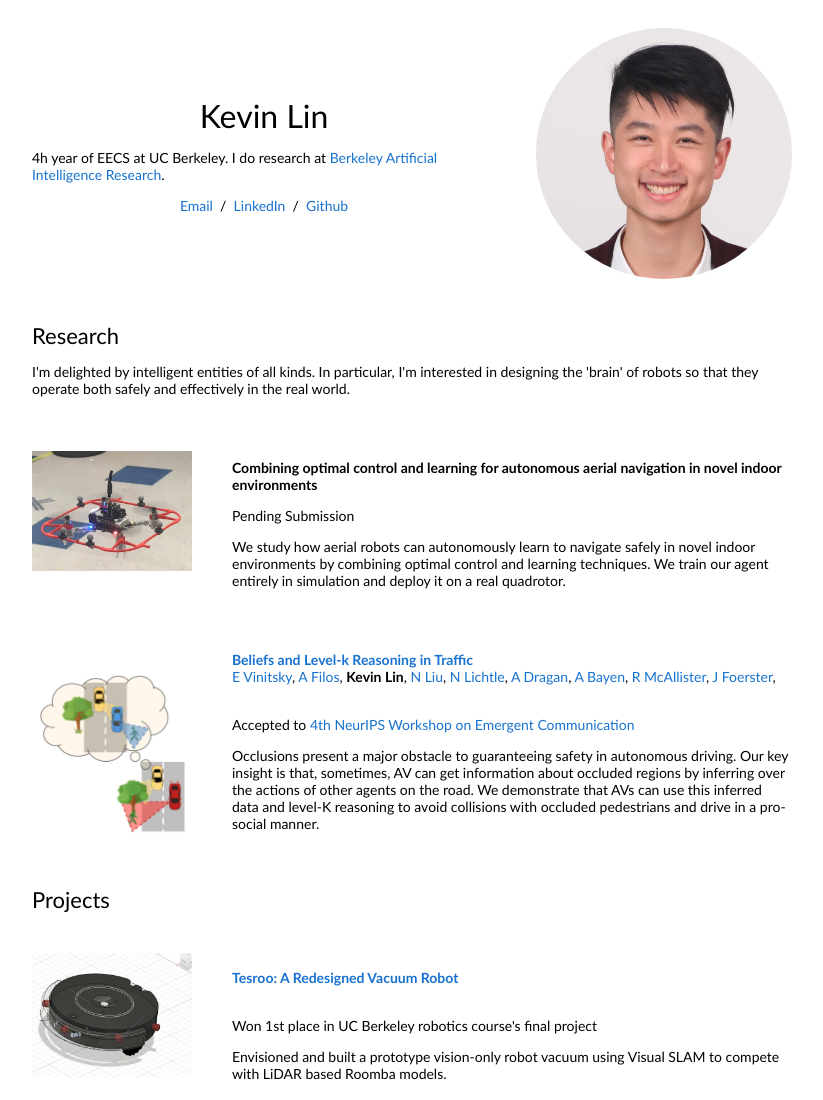
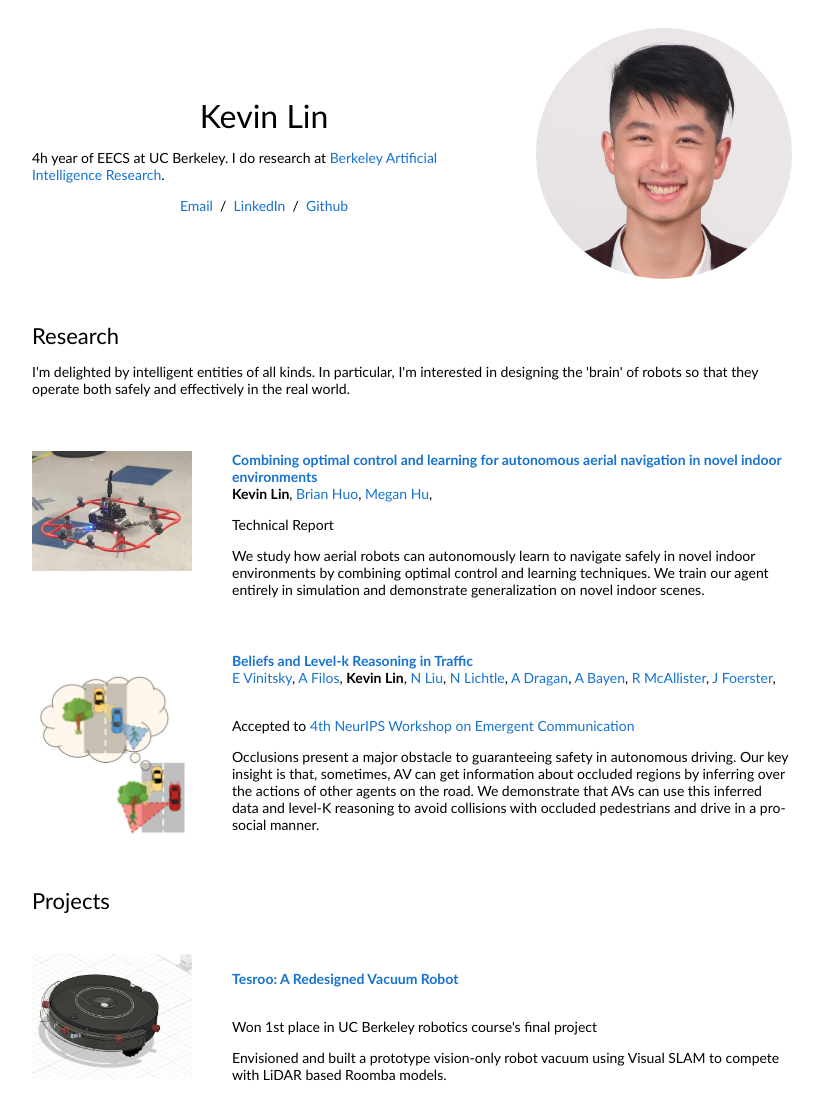
Before and after one commit to kevin-thankyou-lin/kevin-thankyou-lin.github.io, a plain HTML site: page index.html in a window 1280 px wide. Shown: the top 1100 px of the page, without its empty margins (228-1051 px from the left). Drawn offline with Linux system fonts and the light colour scheme.

Commit message:
Add quadrotor technical report

```diff
--- a/index.html
+++ b/index.html
@@ -73,14 +73,17 @@
                                     </script>
                                 </td>
                                 <td style="padding:20px;width:75%;vertical-align:middle">
-
-                                    <papertitle>Combining optimal control and learning for autonomous aerial navigation in novel indoor environments</papertitle>
-
+                                    <a href="pdfs/Autonomous_Aerial_Navigation.pdf">
+                                        <papertitle>Combining optimal control and learning for autonomous aerial navigation in novel indoor environments</papertitle>
+                                    </a>
                                     <br>
-                                    <p>Pending Submission</a></p>
-
+                                    <strong>Kevin Lin</strong>,
+                                    <a>Brian Huo</a>,
+                                    <a>Megan Hu</a>,
+                                    <br>
+                                    <p>Technical Report</a></p>
                       <p>
-                        We study how aerial robots can autonomously learn to navigate safely in novel indoor environments by combining optimal control and learning techniques. We train our agent entirely in simulation and deploy it on a real quadrotor.
+                        We study how aerial robots can autonomously learn to navigate safely in novel indoor environments by combining optimal control and learning techniques. We train our agent entirely in simulation and demonstrate generalization on novel indoor scenes.
                       </p>
                     </td>
                   </tr>
```
Also changed, not shown: 1 other file.
